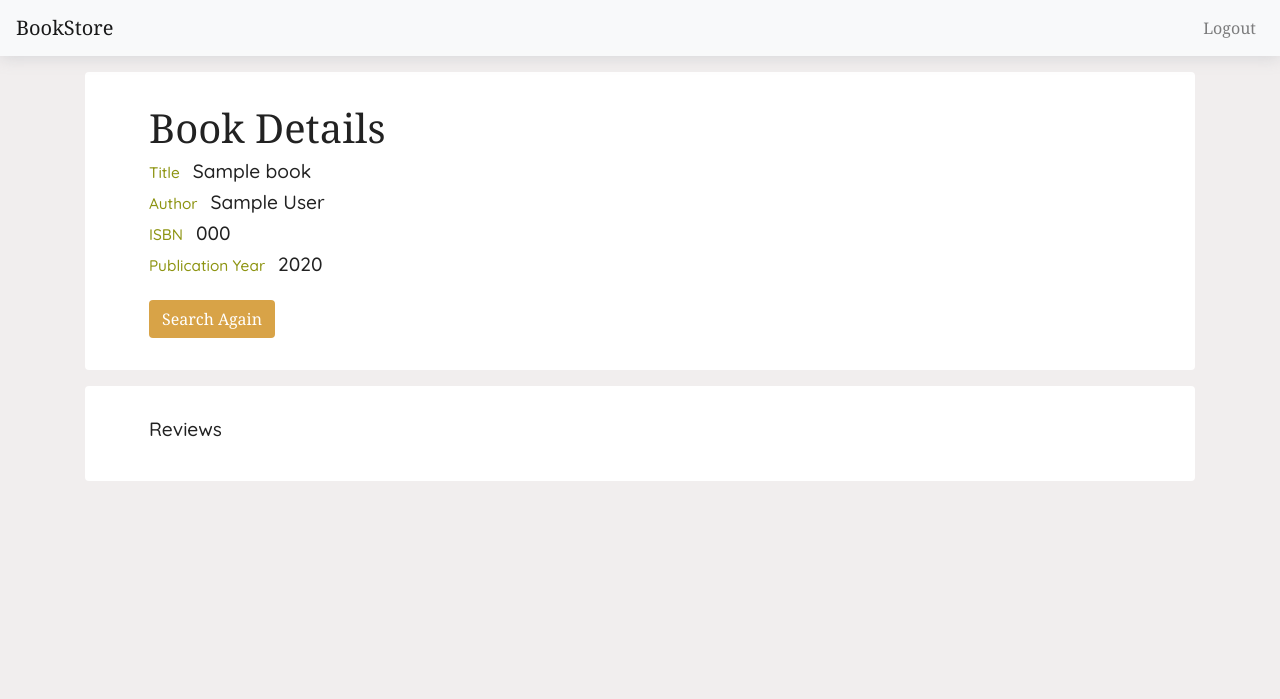
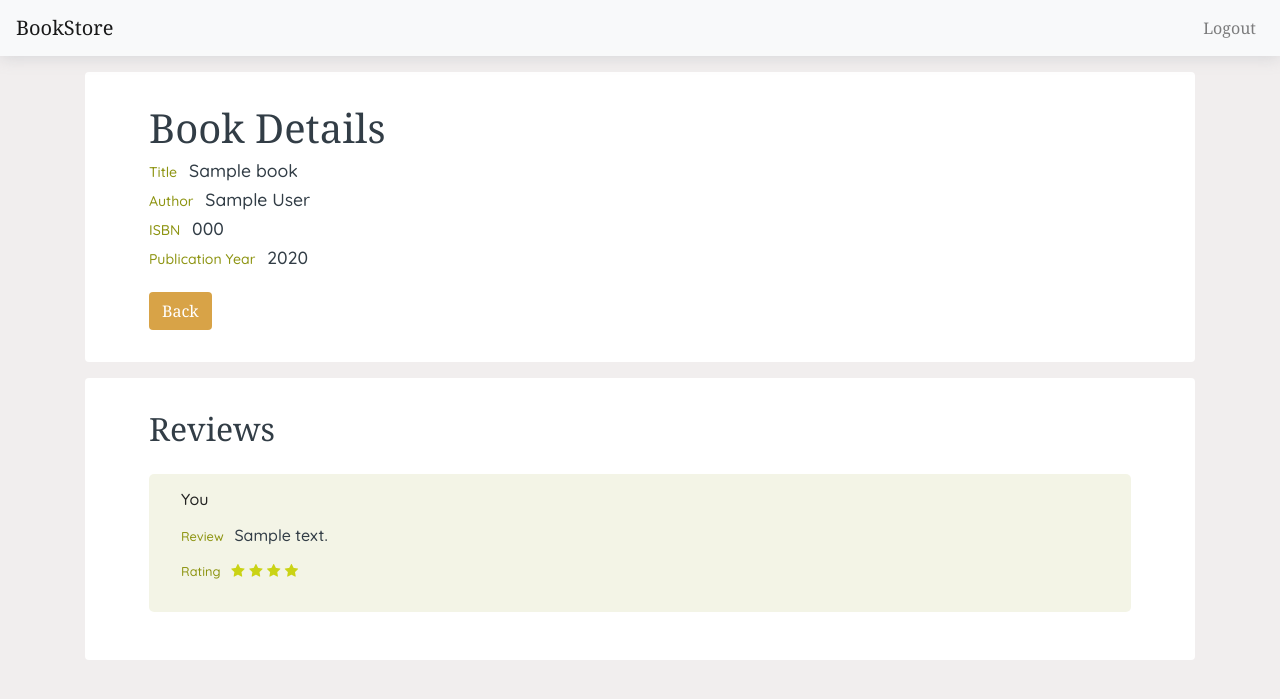
Before and after one commit to Yemisrach15/book-store, a Flask app: page /books/000 in a window 1280 px wide. Shown: the top 699 px of the page. Run offline with Flask 2, Linux system fonts and the light colour scheme; a user stored in the database is signed in; tables that the repository leaves empty hold one stand-in row (values such as "Sample post").

Commit message:
Add review functionality and fix some bugs. Remove unnecessary comments.

```diff
--- a/application.py
+++ b/application.py
@@ -9,11 +9,11 @@ from models import *
 from forms import RegisterForm, LoginForm
 from flask_login import LoginManager, login_user, login_required, logout_user, current_user
 from werkzeug.security import generate_password_hash, check_password_hash
-# from wtform_fields import *
+
 
 app = Flask(__name__)
 
-# Apply static file changes without clearing cache
+# Apply static file changes without clearing cache [ONLY FOR DEVELOPMENT]
 @app.after_request
 def after_request(response):
     response.headers["Cache-Control"] = "no-cache, no-store, must-revalidate"
@@ -28,18 +28,16 @@ if not os.getenv("DATABASE_URL"):
 # Configure session to use filesystem
 app.config["SESSION_PERMANENT"] = False
 app.config["SESSION_TYPE"] = "filesystem"
+
 app.config["SECRET_KEY"] = "secret key"
 app.config["SQLALCHEMY_TRACK_MODIFICATIONS"] = False
 app.config["SQLALCHEMY_DATABASE_URI"] = os.getenv("DATABASE_URL")
 Session(app)
 
 # Set up database
-# engine = create_engine(os.getenv("DATABASE_URL"))
-# Session = scoped_session(sessionmaker(bind=engine))
-# db = Session()
 db.init_app(app)
 
-
+# Set login view
 login_manager.init_app(app)
 login_manager.login_view = 'login'
 
@@ -58,8 +56,6 @@ def register():
 
         usr = User(name, generate_password_hash(pwd))
 
-        # Session class at line 23 {=scoped_session(sessionmaker(bind=engine))}
-        # db = Session()
         if User.query.filter_by(username=name).first() == None:
             db.session.add(usr)
             db.session.commit()
@@ -69,16 +65,11 @@ def register():
         else:
             flash("Username already exists.", "error")
 
-        # from flask_session
-        # session["user"] = username
-
     return render_template("register.html", form=form)
 
 @app.route("/login", methods=["POST", "GET"])
 def login():
     form = LoginForm()
-    # if "user" in session:
-    #     return redirect(url_for("dashboard"))
     if current_user.is_authenticated:
         return redirect(url_for('dashboard'))
 
@@ -92,15 +83,10 @@ def login():
                 return redirect(url_for('dashboard'))
         flash("Incorrect username or password", "error")
 
-        # from flask_session
-        # session["user"] = request.form.get("name")
-        # return redirect(url_for("dashboard"))
-
     return render_template("login.html", form=form)
 
 @app.route("/logout")
 def logout():
-    # session.clear()
     logout_user()
     return redirect(url_for("login"))
 
@@ -116,7 +102,6 @@ def search():
         return redirect(url_for("dashboard"))
 
     query.strip().replace("'", "")
-    # result = Book.query.filter_by(title=query).all()
     statement = text("""select * from books where lower(title) like '%""" + query + """%' or lower(isbn) like '%""" + query + """%' or lower(author) like '%""" + query + """%'""")
     result = db.session.execute(statement).fetchall()
     isEmpty = False
@@ -124,14 +109,38 @@ def search():
         isEmpty = True
     return render_template("search_result.html", query=query, result=result, isEmpty=isEmpty)
 
-@app.route("/books/<string:isbn>")
+@app.route("/books/<string:isbn>", methods=['GET', 'POST'])
 def book(isbn):
     isbn = str(isbn)
+
     statement = text("""select * from books where books.isbn = :isbn limit 1""")
-    result = db.session.execute(statement, {'isbn': isbn}).fetchone()
+    bookDetail = db.session.execute(statement, {'isbn': isbn}).fetchone()
 
-    return render_template("book.html", result=result)
+    userId = int(current_user.get_id())
+    bookId = bookDetail.id
 
+    # check if user has written review on current book
+    userCanReview = True
+    statement = text("""select * from reviews where book_id=:bookId AND user_id=:userId""")
+    userReview = db.session.execute(statement, {'bookId': bookId, 'userId': userId}).fetchone()
+    if (userReview != None):
+        userCanReview = False
+
+    if request.method == 'POST':
+        params = {}
+        feedback = request.form.get('feedback')
+        rating = int(request.form.get('rating'))
+        if feedback and rating:
+            params = {'feedback': feedback, 'rating': rating, 'bookId': bookId, 'userId': userId}
+            statement = text("""insert into reviews(review, rating, book_id, user_id) values(:feedback, :rating, :bookId, :userId)""")
+            db.session.execute(statement, params)
+            db.session.commit()
+            return redirect(url_for('book', isbn=isbn))
+
+    statement = text("""select reviews.review, reviews.rating, reviews.book_id, users.username from reviews, users where book_id=:bookId AND user_id!=:userId AND user_id=users.id""")
+    bookReviews = db.session.execute(statement, {'bookId': bookId, 'userId': userId}).fetchall()
+
+    return render_template("book.html", bookDetail=bookDetail, bookReviews=bookReviews, userCanReview=userCanReview, userReview=userReview)
 
 
 if __name__ == "__main__":
--- a/static/css/login.css
+++ b/static/css/login.css
@@ -5,7 +5,7 @@
     margin: 0;
     padding: 0;
     font-family: Georgia, 'Times New Roman', Times, serif;
-    color: rgb(34, 34, 34);
+    color: #323d46;
 }
 body {
     background-color: #f1eeee;
@@ -104,12 +104,12 @@ nav {
 form.search{
     justify-content: center;
 }
-.card.card.book-link{
+.card.card.book-card{
     transition: transform .07s ease-in-out;
     /* max-width: 288px; */
     margin-bottom: 1em;
 }
-.card.book-link:hover{
+.card.book-card:hover{
     box-shadow: 0 0 10px #8a939c42;
     transform: scale(1.02);
 }
@@ -124,16 +124,59 @@ form.search{
     background-color: #fff;
     /* box-shadow: 0px 0px 15px #8a939c42; */
 }
-.book-details > h2 {
-    font-size: 1.2em;
+.book-details > h3 {
+    font-size: 1.1em;
     font-family: 'Quicksand', serif;
 }
-.book-details h2 .text-muted{
+.book-details h3 .text-muted, .your-review p span.text-muted, .review p span.text-muted, .post-review label.text-muted{
     margin-right: .5em;
     font-size: .8em;
     font-family: 'Quicksand', serif;
     color: rgb(141, 148, 17)!important;
+    font-weight: 500;
 }
 .book-details .btn-custom {
     margin-top: 1em;
 }
+.reviews h2{
+    margin-bottom: .8em;
+}
+.review, .your-review{
+    padding: 1em 2em;
+    border-radius: 5px;
+    margin-bottom: 1em;
+}
+.review{
+    border-bottom: 1px solid #f1eeee;
+}
+.review *, .your-review *{
+    font-family: 'Quicksand', serif;
+    font-weight: 500;
+}
+.review .star-icon i, .your-review .star-icon i{
+    font-family: 'Fontawesome';
+}
+.your-review h3{
+    color: rgb(34, 34, 34);
+    font-size: 1em;
+    margin-bottom: 1em;
+}
+.your-review p{
+    line-height: 1.2;
+}
+.your-review, .post-review{
+    background-color: #8d94111a;
+}
+.post-review{
+    padding: 1em 2em;
+    border-radius: 5px;
+    margin-bottom: 1em;
+}
+.star-icon i{
+    color: #cad315;
+    font-size: .9em;
+}
+.no-review{
+    font-size: 1.2em;
+    text-align: center;
+}
--- /dev/null
+++ b/static/js/app.js
@@ -0,0 +1,5 @@
+const searchAgainBtn = document.querySelector(".back-btn");
+
+searchAgainBtn.addEventListener('click', function () {
+    history.back();
+});
--- a/templates/base.html
+++ b/templates/base.html
@@ -7,12 +7,14 @@
     <title>{% block title %} {% endblock %}</title>
     <link rel="stylesheet" href="https://cdn.jsdelivr.net/npm/bootstrap@4.6.0/dist/css/bootstrap.min.css" integrity="sha384-B0vP5xmATw1+K9KRQjQERJvTumQW0nPEzvF6L/Z6nronJ3oUOFUFpCjEUQouq2+l" crossorigin="anonymous">
     <link rel="stylesheet" href="https://stackpath.bootstrapcdn.com/font-awesome/4.7.0/css/font-awesome.min.css">
+    <link rel="stylesheet" href="{{ url_for('static', filename='css/login.css') }}">
     {% block customCSS %}{% endblock %}
 </head>
 <body>
 
     <nav class="navbar navbar-expand-lg navbar-light bg-light">
-        <a class="navbar-brand" href="#">BookStore</a>
+        <a class="navbar-brand" href="{{ url_for('index') }}">BookStore</a>
+        {% if current_user.is_authenticated %}
         <button class="navbar-toggler" type="button" data-toggle="collapse" data-target="#navbarSupportedContent" aria-controls="navbarSupportedContent" aria-expanded="false" aria-label="Toggle navigation">
           <span class="navbar-toggler-icon"></span>
         </button>
@@ -24,6 +26,7 @@
             </li>
           </ul>
         </div>
+        {% endif %}
       </nav>
 
     {% block body %}
--- a/templates/book.html
+++ b/templates/book.html
@@ -1,41 +1,86 @@
 {% extends "base.html" %}
 
-{% block title %} {{ result.title }} {% endblock %}
-
-{% block customCSS %}
-<link rel="stylesheet" href="{{url_for('static', filename='css/login.css')}}">
-{% endblock %}
+{% block title %} {{ bookDetail.title }} {% endblock %}
 
 {% block body %}
 
 <div class="container">
     <div class="book-details">
         <h1>Book Details</h1>
-        <h2 class="book-title">
+        <h3 class="book-title">
             <span class="text-muted">Title</span>
-            {{ result.title }}
-        </h2>
-        <h2 class="book-author">
+            {{ bookDetail.title }}
+        </h3>
+        <h3 class="book-author">
             <span class="text-muted">Author</span>
-            {{ result.author }}
-        </h2>
-        <h2 class="book-isbn">
+            {{ bookDetail.author }}
+        </h3>
+        <h3 class="book-isbn">
             <span class="text-muted">ISBN</span>
-            {{ result.isbn }}
-        </h2>
-        <h2 class="book-year">
+            {{ bookDetail.isbn }}
+        </h3>
+        <h3 class="book-year">
             <span class="text-muted">Publication Year</span>
-            {{ result.year }}
-        </h2>
-
-        <a href="{{ url_for('dashboard') }}">
-            <button class="btn btn-primary btn-custom">Search Again</button>
-        </a>
+            {{ bookDetail.year }}
+        </h3>
+        <button class="btn btn-primary btn-custom back-btn">Back</button>
     </div>
 
     <div class="book-details reviews">
         <h2>Reviews</h2>
+        {% if userCanReview %}
+        <div class="post-review">
+            <form class="" action="{{ url_for('book', isbn=bookDetail.isbn) }}" method="POST">
+                <label class="text-muted" for="feedback">Your Review</label>
+                <input class="form-control mr-2 w-100" type="text" name="feedback" id="feedback">
+                <label for="rating" class="text-muted mt-3">Rate this book</label>
+                <select class="form-control mr-2 w-25" name="rating" id="rating">
+                    <option value="1">1</option>
+                    <option value="2">2</option>
+                    <option value="3">3</option>
+                    <option value="4">4</option>
+                    <option value="5">5</option>
+                </select>
+                <button type="submit" class="btn btn-primary btn-custom search-btn mb-3">Post review</button>
+            </form>
+        </div>
+        {% else %}
+        <div class="your-review">
+            <h3>You</h3>
+            <p><span class="text-muted">Review</span> {{userReview.review}}</p>
+            <p><span class="text-muted">Rating</span>
+                {% for i in range(0, userReview.rating) %}
+                <span class="star-icon"><i class="fa fa-star" aria-hidden="true"></i></span>
+                {% endfor %}
+            </p>
+        </div>
+        {% endif %}
+
+        <div>
+            {% if bookReviews|length %}
+                {% for review in bookReviews %}
+                <div class="review w-100">
+                    <p><span class="text-muted">User</span> {{ review.username }}</p>
+                    <p><span class="text-muted">Review</span> {{ review.review }}</p>
+                    <p><span class="text-muted">Rating</span>
+                    {% for i in range(0, review.rating) %}
+                    <span class="star-icon"><i class="fa fa-star" aria-hidden="true"></i></span>
+                    {% endfor %}
+                    </p>
+                </div>
+                {% endfor %}
+            {% else %}
+                {% if userCanReview == true %}
+                <div class="review w-100">
+                    <h3 class="no-review">No reviews yet. Be the first one to give a comment.</h3>
+                </div>
+                {% endif %}
+            {% endif %}
+        </div>
+
     </div>
 </div>
 
+<script src="{{ url_for('static', filename='js/app.js') }}"></script>
+
 {% endblock %}
--- a/templates/dashboard.html
+++ b/templates/dashboard.html
@@ -1,10 +1,6 @@
 {% extends "base.html" %}
 
 {% block title %} Dashboard {% endblock %}
-
-{% block customCSS %}
-<link rel="stylesheet" href="{{url_for('static', filename='css/login.css')}}">
-{% endblock %}
 
 {% block body %}
 
```
Also changed, not shown: models.py (+8 -0 lines), templates/login.html (+0 -16 lines), templates/register.html (+0 -18 lines).
